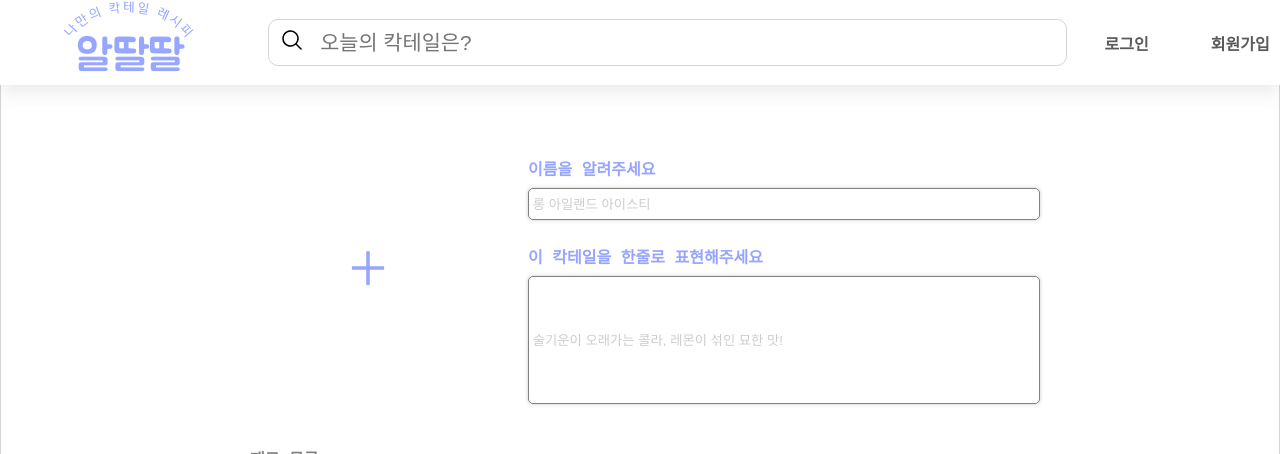
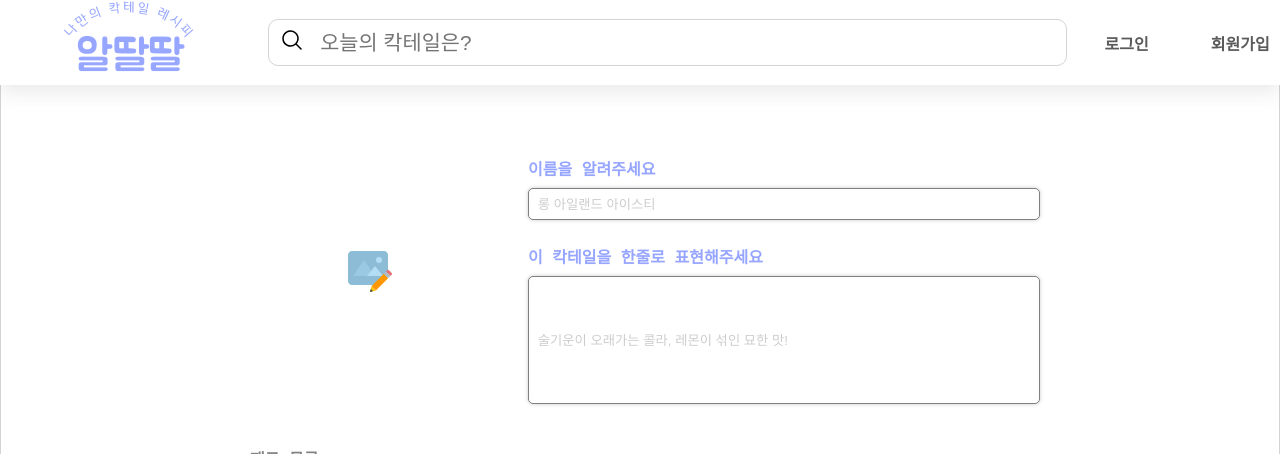
Before and after one commit to codestates-seb/seb43_main_011, a React (Create React App) app in the folder fe/: page /registration in a window 1280 px wide. Shown: the top 454 px of the page. Built offline with nearby package versions, Linux system fonts and the light colour scheme; a web font is replaced by a local one.

Commit message:
Refactor: api서버요청방식react-query적용 및 초기값설정변경- Design: 디자인변경

```diff
--- a/fe/package.json
+++ b/fe/package.json
@@ -4,8 +4,6 @@
   "private": true,
   "dependencies": {
     "@reduxjs/toolkit": "^1.9.5",
-    "@tanstack/react-query": "^4.29.5",
-    "@tanstack/react-query-devtools": "^4.29.6",
     "@testing-library/jest-dom": "^5.16.5",
     "@testing-library/react": "^13.4.0",
     "@testing-library/user-event": "^13.5.0",
@@ -18,8 +16,8 @@
     "json-server": "^0.17.3",
     "react": "^18.2.0",
     "react-dom": "^18.2.0",
-    "react-google-login": "^5.2.2",
     "react-icons": "^4.8.0",
+    "react-proxy": "^1.1.8",
     "react-query": "^3.39.3",
     "react-redux": "^8.0.5",
     "react-router-dom": "^6.11.0",
--- a/fe/src/pages/CocktailRegistration.tsx
+++ b/fe/src/pages/CocktailRegistration.tsx
@@ -1,14 +1,58 @@
 import styled from "styled-components";
 import { AiOutlinePlus, AiFillPlusCircle } from "react-icons/ai";
+import { FcEditImage } from "react-icons/fc";
 import { TiDelete } from "react-icons/ti";
 import React, { useRef, useState } from "react";
 import axios from "axios";
+import { useMutation } from "react-query";
 
 const CocktailRegistration = () => {
-  const [isHovered, setIsHovered] = useState(false);
-  const [name, setName] = useState("");
-  const [description, setDescription] = useState("");
-  const [recipeStep, setRecipeStep] = useState("");
+  const [isHovered, setIsHovered] = useState<boolean>(false);
+  const [name, setName] = useState<string>("");
+  const [description, setDescription] = useState<string>("");
+  const [recipeStep, setRecipeStep] = useState<string>("");
+
+  interface Data {
+    // imageUrl: string;
+    name: string; // 이름
+    description: string; // 설명
+    recipe: string; // 단계
+    ingredient: string; //재료
+  }
+
+  const fetchRecipe = async (data: Data) => {
+    try {
+      const response = await axios.post(
+        "http://ec2-15-165-108-106.ap-northeast-2.compute.amazonaws.com:8080/custom/submit",
+        data,
+        {
+          headers: {
+            Authorization:
+              "Bearer eyJhbGciOiJIUzUxMiJ9.eyJyb2xlcyI6WyJVU0VSIl0sInVzZXJuYW1lIjoiYXNkZkBhZGRkZGQuY29tIiwic3ViIjoiYXNkZkBhZGRkZGQuY29tIiwiaWF0IjoxNjg0Mjg2Mjk3LCJleHAiOjE2ODQzMTE0OTd9.hmgPgX_MCRXjGraz4Al_dGrhoCgU0Cdd_fpUsttfykA6AB946kJ39zvuAo2X3ZNDCUFlnbKn4LSuFNWIv6ZlIw",
+          },
+        },
+      );
+      console.log(response.data);
+      return response.data;
+    } catch (error) {
+      console.error(error);
+    }
+  };
+
+  const mutation = useMutation(fetchRecipe, {
+    onMutate: (variable) => {
+      console.log("onMutate", variable);
+    },
+    onError: (error, variable, context) => {
+      console.log(error, variable, context);
+    },
+    onSuccess: (data, variables, context) => {
+      console.log("success", data, variables, context);
+    },
+    onSettled: () => {
+      console.log("end");
+    },
+  });
 
   // 버튼효과
   const handleMouseEnter = () => {
@@ -27,7 +71,7 @@ const CocktailRegistration = () => {
     const newId = selectLines.length;
     const newSelectLines = [
       ...selectLines,
-      { id: newId, stuff: "", amount: "", selectOption: "" },
+      { id: newId, stuff: "", amount: "", selectOption: "ml" },
     ];
     setSelectLines(newSelectLines);
   };
@@ -38,7 +82,7 @@ const CocktailRegistration = () => {
     setSelectLines(newSelectLines);
   };
 
-  const [previewImage, setPreviewImage] = useState<string | null>(null);
+  const [previewImage, setPreviewImage] = useState<string>("");
 
   const inputFileRef = useRef<HTMLInputElement | null>(null);
 
@@ -52,35 +96,27 @@ const CocktailRegistration = () => {
   //업로드할 이미지 변경
   const handleImageChange = (event: React.ChangeEvent<HTMLInputElement>) => {
     const file = event.target.files?.[0]; // 선택한 이미지 파일
+    console.log(file);
     if (file) {
       setPreviewImage(URL.createObjectURL(file)); // 미리보기 이미지 URL 설정
     }
+    console.log("이건 파일", file);
+    console.log("이건 프리뷰", previewImage.length);
   };
 
-  const handleSubmitData = async () => {
+  const handleSubmitData = () => {
     let totalData = "";
     selectLines.forEach((line) => {
       totalData += line.stuff + line.amount + line.selectOption + "\n";
     });
-    const formData = new FormData();
-    if (inputFileRef.current?.files?.[0] !== undefined) {
-      formData.append("image", inputFileRef.current?.files?.[0]);
-    }
-
-    formData.append("name", name);
-    formData.append("description", description);
-    formData.append("stuff", totalData);
-    formData.append("recipeStep", recipeStep);
-
-    try {
-      const response = await axios.post(
-        "http://localhost:4000/custom",
-        formData,
-      );
-      console.log(response.data);
-    } catch (error) {
-      console.error(error);
-    }
+    console.log(previewImage.length);
+    const data = {
+      name: name,
+      description: description,
+      recipe: recipeStep,
+      ingredient: totalData,
+    };
+    mutation.mutate(data);
   };
 
   return (
@@ -231,9 +267,8 @@ const PreviewImg = styled.img`
   border-radius: 5px;
 `;
 
-const UploadImgIcon = styled(AiOutlinePlus)`
+const UploadImgIcon = styled(FcEditImage)`
   font-size: 3rem;
-  color: #96a5ff;
 `;
 
 const UploadImgInput = styled.input`
@@ -303,21 +338,10 @@ const TopCocktailSummary = styled.div`
   margin-left: 1rem;
 `;
 
-// const TopCocktailImage = styled.img`
-//   margin-right: 1rem;
-//   margin-top: 5rem;
-//   width: 16rem;
-//   height: 16rem;
-//   border: none;
-//   background-image: url(${exImage});
-//   background-size: cover;
-//   background-position: center;
-//   border-radius: 5px;
-// `;
-
 const InputName = styled.input`
   width: 32rem;
   height: 2rem;
+  padding: 5px;
   border-radius: 5px;
   border: 0.5px solid gray;
   box-shadow: 0px 0px 4px rgba(0, 0, 0, 0.2);
@@ -327,7 +351,6 @@ const InputName = styled.input`
 `;
 
 const InputType = styled.input`
-  /* display: flex; */
   margin: 0;
   padding: 5px;
   width: 39.5rem;
@@ -355,6 +378,7 @@ const InputAmount = styled.input`
 const InputSummary = styled.input`
   width: 32rem;
   height: 8rem;
+  padding: 5px;
   border-radius: 5px;
   border: 0.5px solid gray;
   box-shadow: 0px 0px 4px rgba(0, 0, 0, 0.2);
@@ -402,11 +426,11 @@ const ListAmount = styled.label`
 
 const EditForm = styled.div`
   margin-top: 60px;
-  width: 100%; //수치조정으로 Figma처럼 그림자 틀 조정가능
+  width: 100%; //수치조정으로 Figma처럼 그림자 틀 조정가능아래 box-shadow 주석확인
   min-height: 100%;
   border-right: 1px solid lightgray;
   border-left: 1px solid lightgray;
-  box-shadow: 4px 0 4px rgba(0, 0, 0, 0.2); /* 그림자 속성 추가 */
+  /* box-shadow: 4px 0 4px rgba(0, 0, 0, 0.2);  */
   display: flex;
   justify-content: flex-start;
   align-items: center;
```
Also changed, not shown: 1 other file (tests, documents, lock files or other folders).
